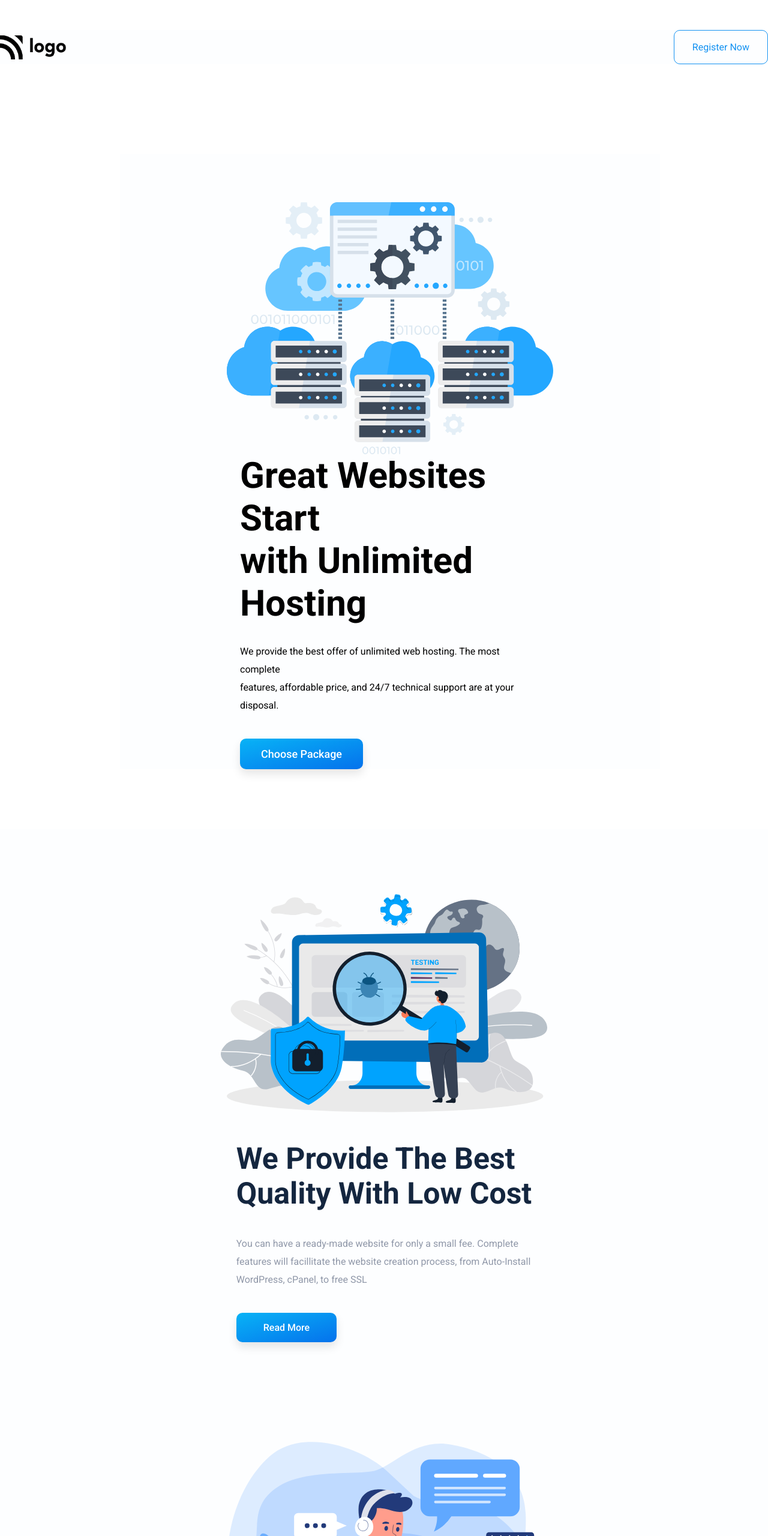
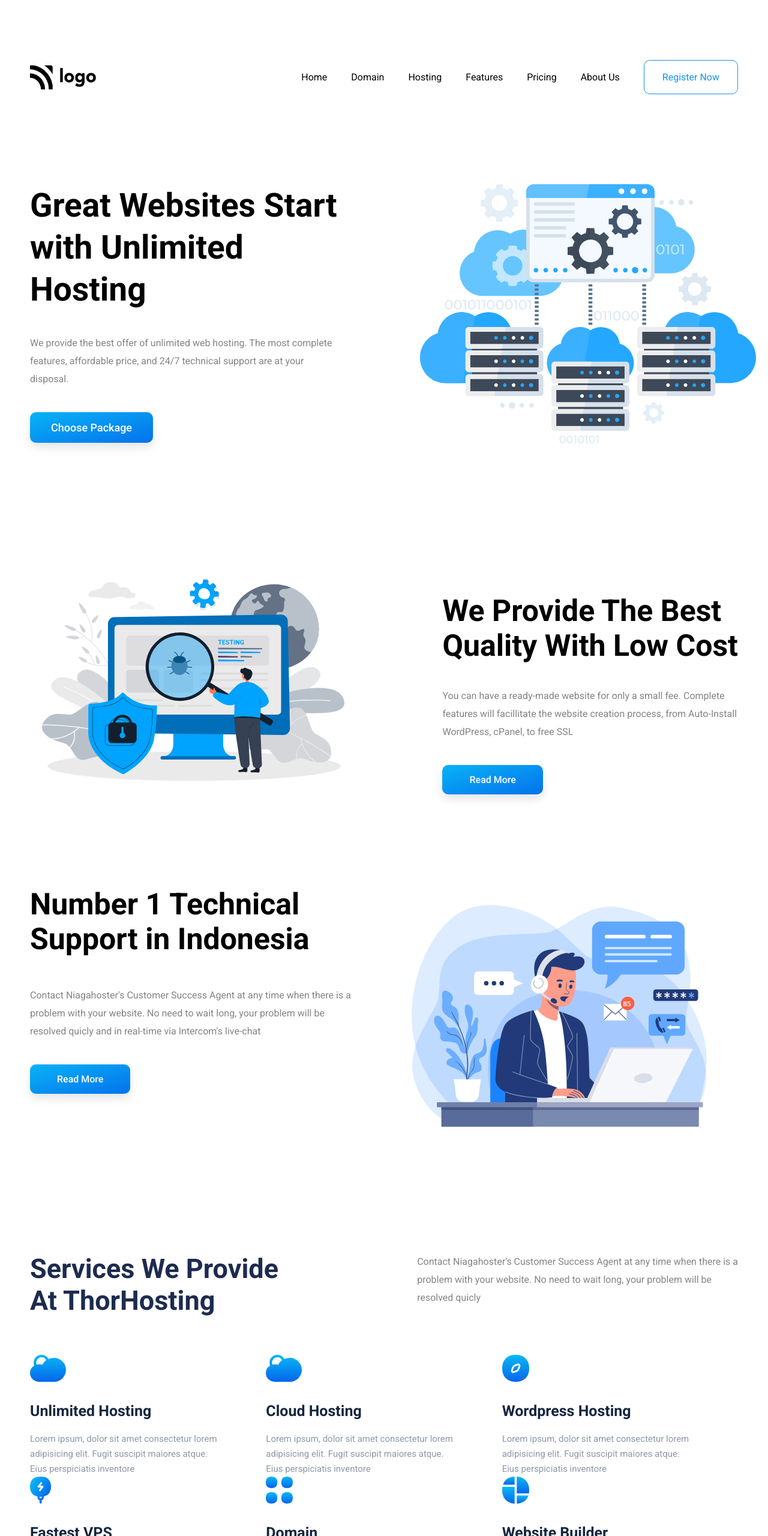
Before and after one commit to Jeetch8/ineuron-project-11, a plain HTML site: page index.html in a window 1280 px wide. Shown: the top 2560 px of the page at 60% size. Drawn offline with Linux system fonts and the light colour scheme.

Commit message:
Made responsive

```diff
--- a/index.html
+++ b/index.html
@@ -29,10 +29,10 @@
             <div class="section1__desc">We provide the best offer of unlimited web hosting. The most complete <br>features, affordable price, and 24/7 technical support are at your <br>disposal.</div>
             <button class="btn-blu">Choose Package</button>
         </div>
-            <img src="./assets/cloudtrns.svg" alt="">
+            <img src="./assets/cloudtrns.svg" alt="" class="responsiveimg">
     </section>
     <section class="section2">
-        <img src="./assets/testing.svg" alt="">
+        <img src="./assets/testing.svg" alt="" class="responsiveimg">
         <div class="section2__right">
             <h1>We Provide The Best <br> Quality With Low Cost</h1>
             <div class="section2__desc">You can have a ready-made website for only a small fee. Complete <br>features will facillitate the website creation process, from Auto-Install <br>WordPress, cPanel, to free SSL</div>
@@ -42,15 +42,16 @@
     <section class="section3">
         <div class="section3__left">
             <h1>Number 1 Technical <br>Support in Indonesia</h1>
-            <div>Contact Niagahoster's Customer Success Agent at any time when there is a<br>problem with your website. No need to wait long, your problem will be <br>resolved quicly and in real-time via Intercom's live-chat</div>
+            <div class="section3__desc">Contact Niagahoster's Customer Success Agent at any time when there is a<br>problem with your website. No need to wait long, your problem will be <br>resolved quicly and in real-time via Intercom's live-chat</div>
             <button class="btn-blu">Read More</button>
         </div>
-        <img src="./assets/technical support illustration-01.svg" alt="" height="600">
+        <img src="./assets/technical support illustration-01.svg" alt="" height="600" class="responsiveimg">
     </section>
     <section class="section4">
         <h1>Services We Provide <br> At ThorHosting</h1>
         <div>Contact Niagahoster's Customer Success Agent at any time when there is a<br>problem with your website. No need to wait long, your problem will be <br>resolved quicly</div>
     </section>
+    <div class="flex__center">
     <section class="section5__feature">
         <div class="card">
             <img src="./assets/cloud-hosting.svg" alt="">
@@ -81,6 +82,7 @@
             <img src="./assets/builder.svg" alt="">
             <h1>Website Builder</h1>
             <div>Lorem ipsum, dolor sit amet consectetur lorem <br> adipisicing elit. Fugit suscipit maiores atque. <br> Eius perspiciatis inventore</div>
+        </div>
         </div>
     </section>
     <section class="section6__price">
@@ -185,7 +187,7 @@
                         <div>CEO Apple Inc.</div>
                     </div>
                 </div>
-            </div>
+        </div>
         </div>
     </section>
     <section class="section8">
--- a/style.css
+++ b/style.css
@@ -5,60 +5,44 @@
     font-family: 'Roboto', sans-serif;
 }
 
-/* NAVBAR */
-nav{
-    /* padding: 50px 200px 0 200px; */
-    /* margin: auto; */
-    max-width: 1510px;
-    margin-left: auto;
-    margin-right: auto;
-    margin-top: 50px;
-    /* margin: auto; */
+.section2,.section3,.section4,.section5__feature,footer{
+    max-width: 1530px;
+    margin: auto;
     display: flex;
-    align-items: center;
-    background-color: #FDFEFF;
     justify-content: space-between;
-}
-nav ul{
-    display: flex;
-    list-style: none;
-    font-weight: 400;
-    color: grey;
-    gap: 10%;
-    white-space: nowrap;
-    align-items: center;
-    justify-content: flex-end;
-}
-.nav__list li:first-child{
-    font-weight: 700;
-    color: black;
+    padding: 0 50px;
 }
 
-.nav__list li:last-child{
-    border: 1px solid #1492F1;
-    color: #1492F1;
-    padding: 18px 30px;
-    border-radius: 10px;
+
+nav{
+    display: flex;
+    justify-content: space-between;
+    margin: auto;
+    max-width: 1530px;
+    align-items: center;
+    margin-top: 100px;
+    padding-right: 50px;
+    white-space: nowrap;
+    padding-left: 50px;
+    white-space: nowrap;
+}
+.nav__list{
+    display: flex;
+    gap: 40px;
+    align-items: center;
+    list-style-type: none;
+}
+.responsiveimg{
+    height: auto;
+    width: 100%;
+    max-width: 544px;
+    padding-right: 20px;
+    padding-left: 20px;
+}
+.responsiveimg:last-child{
+    max-width: 600px;
 }
 
-/* NAVBAR END */
-
-/* SECTION 1 */
-
-.section1{
-    display: flex;
-    background-color: #FDFEFF;
-    margin: 150px 180px 100px 200px;
-    justify-content: space-between;
-}
-.section1 h1{
-    font-size: 60px;
-    margin-bottom: 30px;
-}
-.section1__desc{
-    line-height: 30px;
-    margin-bottom: 40px;
-}
 .section1 button{
     padding: 15px 35px;
     color: white;
@@ -69,20 +53,35 @@ nav ul{
     background-image: linear-gradient(to right bottom, #08B3F6 0%, #0572EC 100%);
     box-shadow: 0px 8px 15px rgba(0, 0, 0, 0.1);
 }
+.nav__list li:last-child{
+    border: 1px solid #1492F1;
+    color: #1492F1;
+    padding: 18px 30px;
+    border-radius: 10px;
+}
+.section1{
+    margin: auto;
+    margin-top: 150px;
+    display: flex;
+    padding-left: 50px;
+    max-width: 1530px;
+    white-space: nowrap;
+    justify-content: space-between;
+    white-space: nowrap;
+}
+.section1 h1{
+    font-size: 55px;
+    margin-bottom: 40px;
+    line-height: 70px;
+}
+.section1__desc{
+    color: #848485;
+    line-height: 30px;
+    margin-bottom: 40px;
+}
 
-/* SECTION2 */
-.section2{
-    background-color: #FDFEFF;
-    display: flex;
-    padding: 200px 200px 200px 200px;
-    justify-content: space-between;
-}
-.section2__right h1{
-    font-size: 50px;
-    color: #14263F;
-    margin-bottom: 40px;
-    margin-top: 20px;
-}
+
+/* Section2 */
 .section2 button{
     padding: 15px 45px;
     color: white;
@@ -93,31 +92,28 @@ nav ul{
     background-image: linear-gradient(to right bottom, #08B3F6 0%, #0572EC 100%);
     box-shadow: 0px 8px 15px rgba(0, 0, 0, 0.1);
 }
+.section2{
+    max-width: 1530px;
+    margin: auto;
+    display: flex;
+    justify-content: space-between;
+    margin-top: 200px;
+    white-space: nowrap;
+}
+.section2 h1{
+    font-size: 50px;
+    margin-bottom: 40px;
+    margin-top: 50px;
+}
 .section2__desc{
+    color: #848485;
     line-height: 30px;
     margin-bottom: 40px;
-    color: #8F97A8;
 }
-/* SECTION2 END */
 
-/* SECTION 3 */
-.section3{
-    background-color: #FDFEFF;
-    display: flex;
-    align-items: center;
-    justify-content: space-between;
-    padding: 0 200px 0 200px;
-}
-.section3__left h1{
-    font-size: 50px;
-    color: #14263F;
-    margin-bottom: 30px;
-}
-.section3__left div{
-    color: #8F97A8;
-    margin-bottom: 40px;
-    line-height: 30px;
-}
+
+/* Section3 */
+
 .section3__left button{
     padding: 15px 45px;
     color: white;
@@ -128,38 +124,38 @@ nav ul{
     background-image: linear-gradient(to right bottom, #08B3F6 0%, #0572EC 100%);
     box-shadow: 0px 8px 15px rgba(0, 0, 0, 0.1);
 }
-
-/* SECTION 3 END */
-
-/* SECTION 4 */
-
-.section4{
-    background-color: #FDFEFF;
-    display: flex;
-    justify-content: space-between;
-    padding: 200px 200px 100px 200px;
-    align-items: center;
+.section3 h1{
+    font-size: 50px;
+    margin-top: 50px;
+    margin-bottom: 50px;
+}
+.section3__desc{
+    color: #848485;
+    line-height: 30px;
+    margin-bottom: 40px;
+}
+.section3{
+    margin-top: 100px;
+    margin-bottom: 100px;
+    white-space: nowrap;
 }
 
+
+/* Section4 */
 .section4 h1{
-    color: #14263F;
-    font-size: 50px;
+    font-size: 45px;
+    color: #1D2B4F;
+}
+.section4 div{
+    color: #848485;
+    line-height: 30px;
+    margin-bottom: 80px;
 }
 
-.section4 div{
-    line-height: 30px;
-    color: #8F97A8;
-}
-/* SECTION 4 END*/
 
-
-/* SECTION 5 */
+/* Section5 */
 .section5__feature{
-    background-color: #FDFEFF;
-    padding: 0 0px 200px 200px;
     display: grid;
-    justify-content: center;
-    gap: 50px;
     grid-template-columns: repeat(3,1fr);
 }
 .section5__feature h1{
@@ -180,7 +176,8 @@ nav ul{
     line-height: 25px;
     font-size: 15px;
 }
-/* SECTION 5 END */
+/*
+
 
 
 /* SECTION 6 */
@@ -263,6 +260,7 @@ nav ul{
 /* Card 2 */
 .price__card2{
     margin-top: 50px;
+    padding-bottom: 40px;
     background-color: white;
     border-radius: 8px;
 }
@@ -331,6 +329,9 @@ nav ul{
 /* SECTION 6 END */
 
 
+
+
+
 /* SECTION 7 */
 .section7__testemonials{
     background-color: #FDFEFF;
@@ -345,6 +346,7 @@ nav ul{
 .section7__text{
     color: #8F97A8;
     text-align: center;
+    padding: 0 50px;
 }
 .testemonials__cards{
     padding: 80px 200px 200px 200px;
@@ -353,6 +355,7 @@ nav ul{
     place-content: center;
     display: grid;
     grid-template-columns: 600px 600px;
+    white-space: nowrap;
 }
 .testemonials__card{
     border: 1px solid rgb(160, 160, 160);
@@ -374,12 +377,14 @@ nav ul{
 /* SECTION 7 END */
 
 
-/* SECTION 8 */
+
+/* Section8 */
+
 .section8{
     display: flex;
     align-items: center;
     justify-content: space-between;
-    padding: 100px 200px;
+    padding: 100px 0;
     background-image: url('./assets/footer-bg.svg');
 }
 .section8 h1{
@@ -400,15 +405,16 @@ nav ul{
     border: 1px solid white;
     color: white;
 }
-/* SECTION 8 END */
+
+
 
 /* Footer */
 footer{
     display: flex;
     justify-content: space-between;
+    padding: 100px 0;
     list-style: none;
     align-items:flex-start;
-    padding: 200px 200px 70px 180px;
 }
 .foot1 img{
     margin-bottom: 20px;
@@ -465,56 +471,53 @@ footer{
 .foot52{
     list-style: none;
     display: flex;
-    gap: 5%;
+    gap: 10px;
 }
 .foot52 li img{
     width: 2rem;
 }
+.foot1,.foot2,.foot3,.foot4,.foot5{
+    padding: 0 25px;
+}
 /* Footer END */
 
 
-@media only screen and (max-width:1500px){
-    /* .nav__list{
-        display: none;
-    } */
-    .nav__list li:last-child{
-        display: block;
+
+
+@media only screen and (max-width:1250px){
+    .section1{
+        flex-wrap: wrap-reverse;
     }
-    .nav__list li:not(.nav__list li:nth-child(7)){
+    .nav__list li:not(.nav__list li:last-child){
         display: none;
     }
-    .section2{
-        flex-direction: column;
-        padding: 0 200px 0 200px;
+    nav{
+        padding: 0 50px;
+        margin-top: 50px;
+    }
+    .section1,.section3{
+        padding: 0 50px;
+        display: flex;
+        flex-direction: column-reverse;
         align-items: center;
     }
-    .section3,.section1{
-        flex-direction: column-reverse;
-        align-items: center;
-        padding: 0 200px 0 200px;
-    }
-    .section1 img,.section2 img,.section3 img{
-        margin-top: 80px;
-    }
-    .section4{
+    .section2{
+        padding: 0 50px;
+        display: flex;
         flex-direction: column;
         align-items: center;
-        row-gap: 50px;
-    }
-}
-
-
-@media only screen and (max-width:1270px){
-    .section5__feature{
-        grid-template-columns: repeat(2,1fr);
     }
     .price__cards{
         flex-wrap: wrap;
     }
+    .section5__feature{
+        grid-template-columns: repeat(2,1fr);
+        margin-bottom: 100px;
+        row-gap: 50px;
+    }
     .testemonials__cards{
-        display: flex;
-        flex-direction: column;
-        align-items: center;
+        grid-auto-flow:row dense;
+        grid-template-columns: 600px;
     }
     .section8{
         flex-direction: column;
@@ -526,4 +529,44 @@ footer{
     footer{
         flex-wrap: wrap;
     }
+    .testemonials__cards{
+        white-space: normal;
+        display: flex;
+        flex-direction: column;
+        align-items: center;
+        margin: 50px 0 100px 0;
+        padding: 0 50px;
+    }
+    .section3 h1{
+        margin-top: 0;
+    }
+    .section4{
+        flex-direction: column;
+        align-items: center;
+        row-gap: 30px;
+    }
+    .flex__center{
+        display: flex;
+        flex-direction: column;
+        align-items: center;
+        width:100%;
+    }
+    .section5__feature{
+        gap: 50px;
+    }
 }
+
+
+@media only screen and (max-width:700px){
+    .section1 h1,.section2 h1,.section3 h1,.section4 h1,.section8 h1{
+        font-size: 35px;
+        line-height: normal;
+    }
+    .section1__desc,.section2__desc,.section3__desc{
+        white-space: normal;
+    }
+    .nav__list li:last-child{
+        font-size: 14px;
+        padding: 12px 20px;
+    }
+}
```
